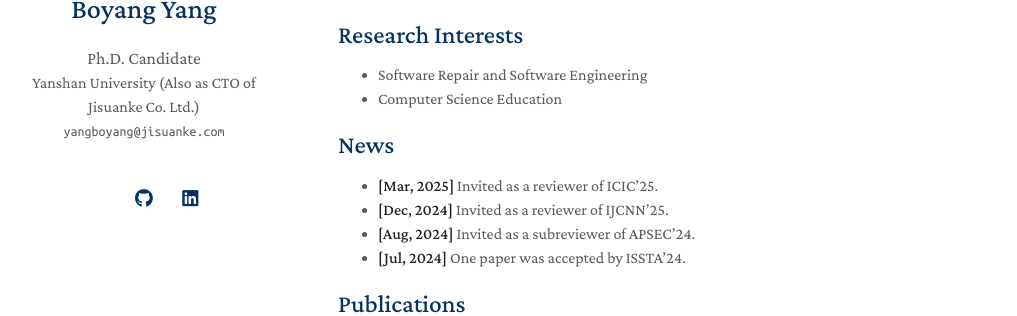
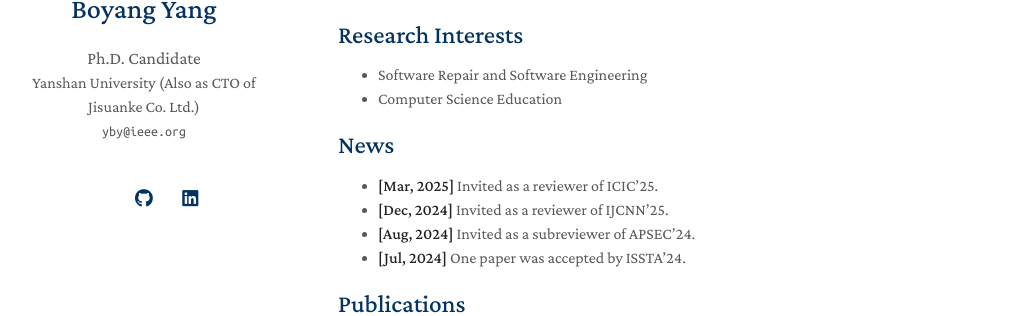
Before and after one commit to buaabarty/buaabarty.github.io, a Jekyll site: the page built from index.md, in a window 1280 px wide. Shown: the part 228-544 px from the top of the page, without its empty margins (132-1149 px from the left). Built offline with Jekyll 4.4.1, drawn with Linux system fonts in a browser that asks for light colours; a style sheet for code colours, icons or effects is not loaded; our own code applies the rules of GitHub Pages for plain Markdown files.

Commit message:
Update email

```diff
--- a/_config.yml
+++ b/_config.yml
@@ -2,7 +2,7 @@
 title: Boyang Yang
 position: Ph.D. Candidate
 affiliation: Yanshan University (Also as CTO of Jisuanke Co. Ltd.)
-email: yangboyang@jisuanke.com
+email: yby@ieee.org
 
 # Search Engine Optimization (SEO)
 # The following information is used to improve the website traffic from search engines, e.g., Google.
```
